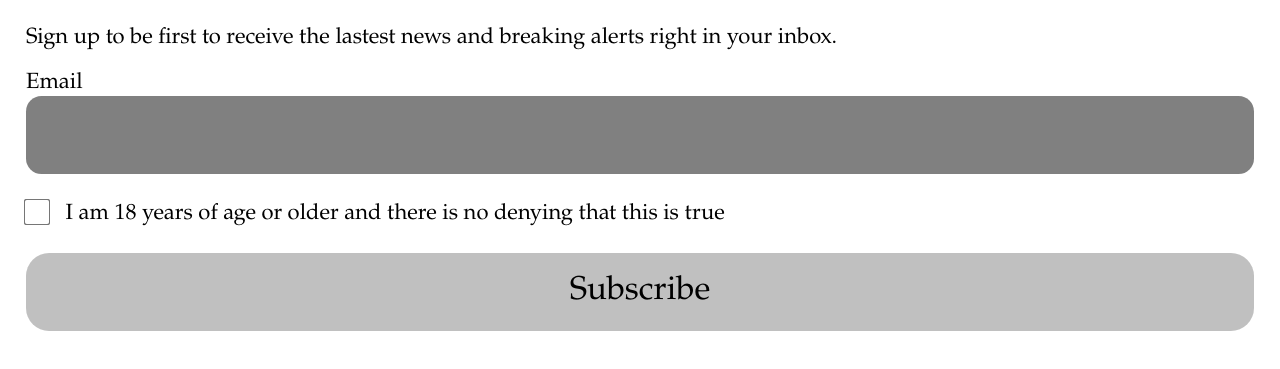
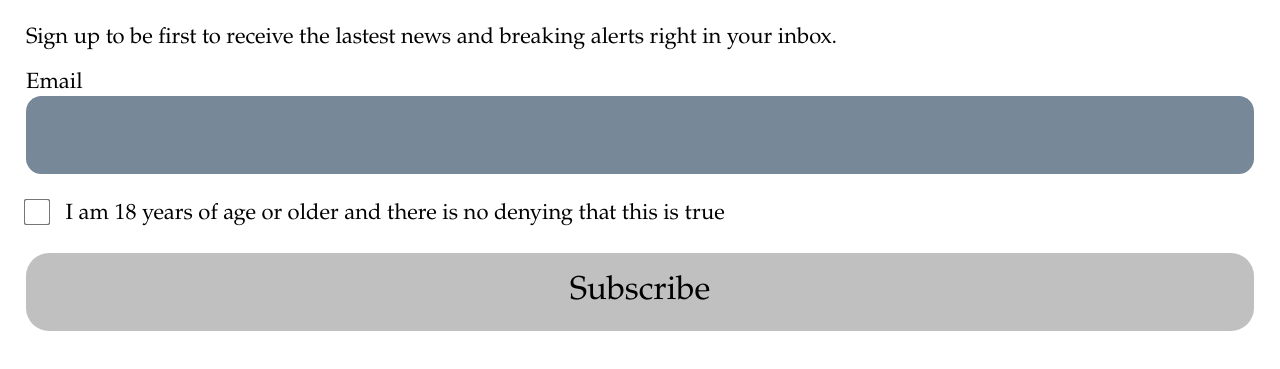
Before and after one commit to asuhail1270106/AbdullahSuhail-Lab4, a plain HTML site: page index.html in a window 1280 px wide. Shown: the part 57-426 px from the top of the page. Drawn offline with nearby package versions, Linux system fonts and the light colour scheme.

Commit message:
fixing email color

```diff
--- a/css/screen.css
+++ b/css/screen.css
@@ -231,7 +231,7 @@ input {
   font-size: inherit;
   line-height: inherit;
   border-radius: .7em;
-  background-color: #808080;
+  background-color: #778899;
 }
 
 #input-submit {
```
